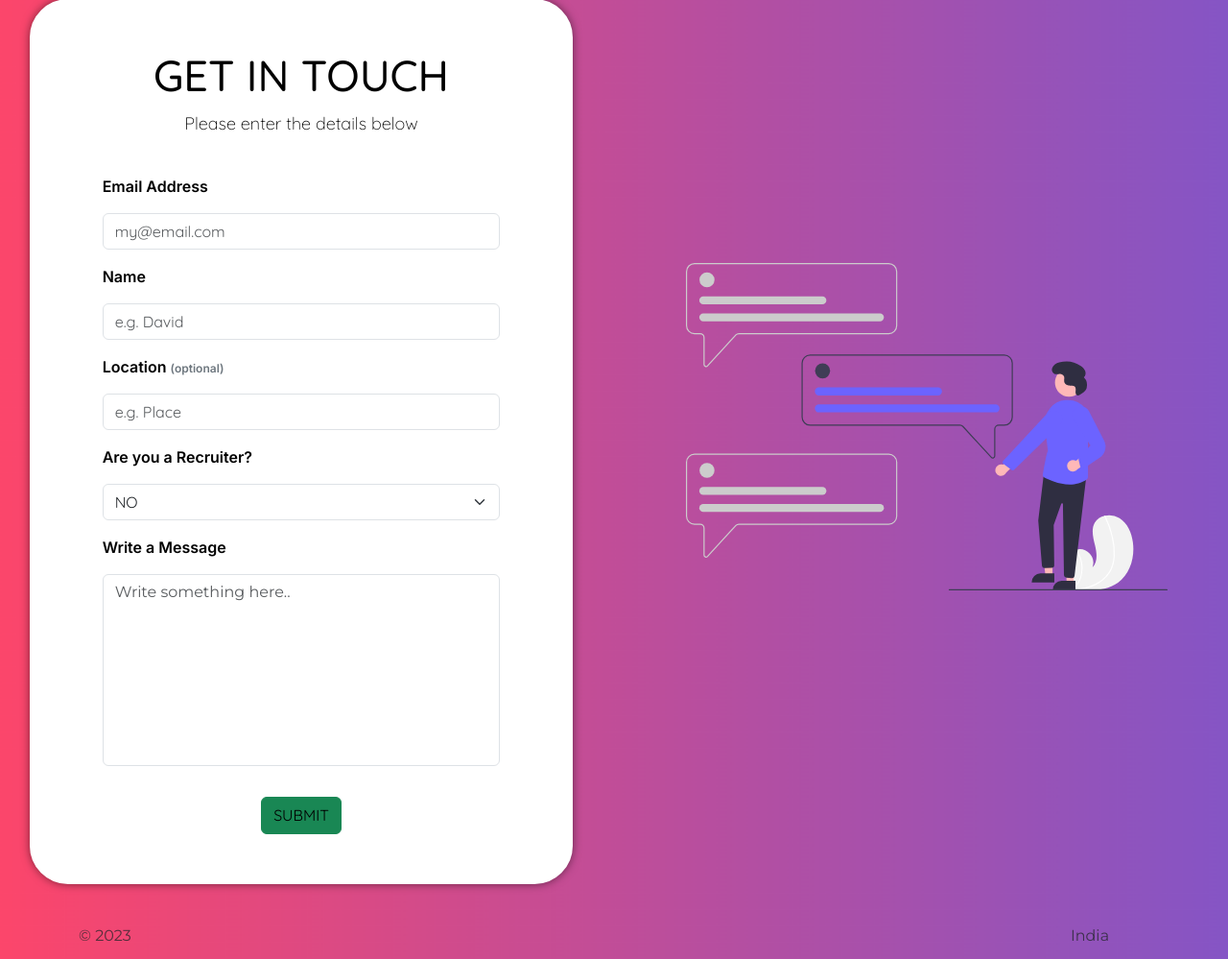
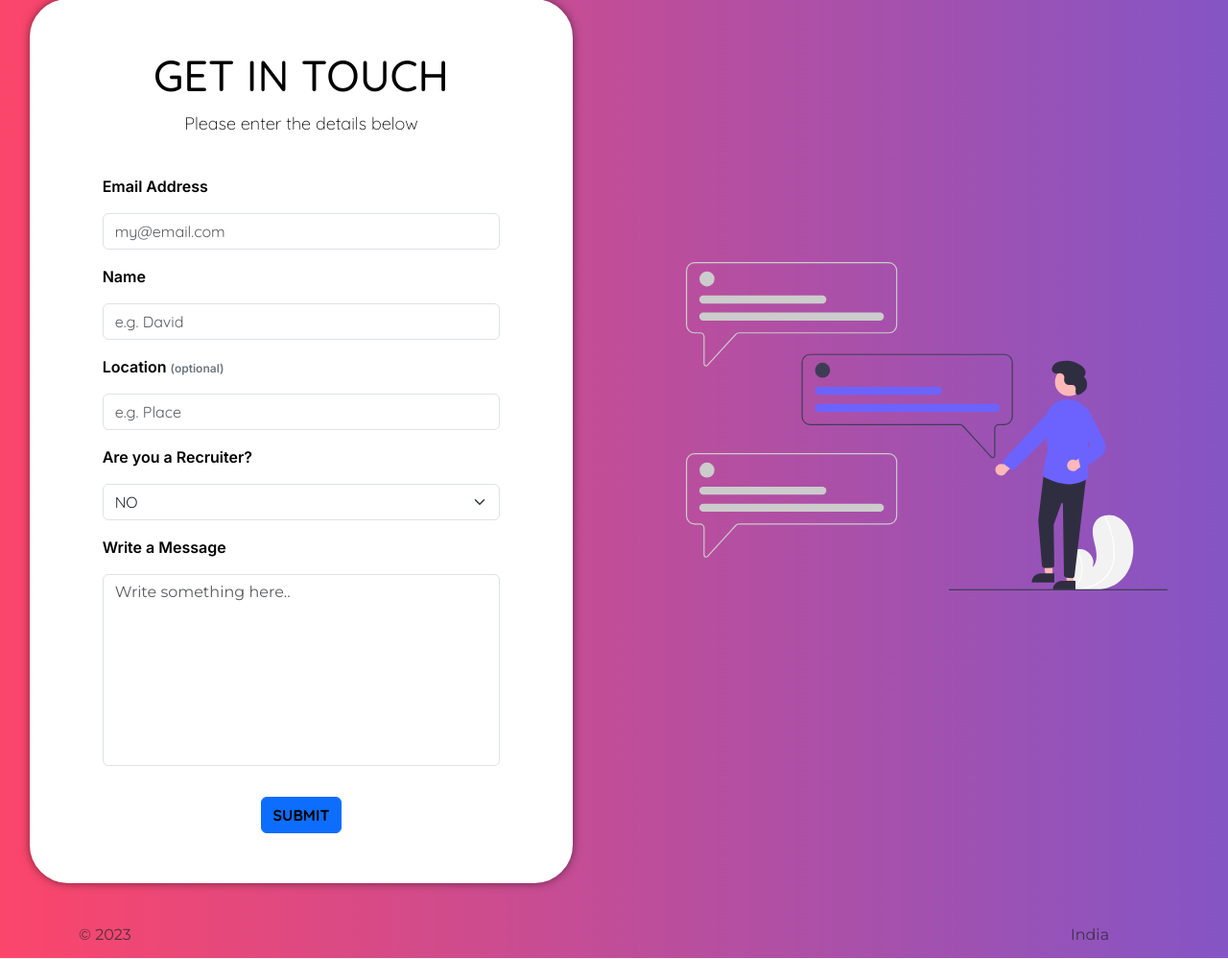
Before and after one commit to Archisman24/Portfolio-Website, a Flask app: page /contact in a window 1280 px wide. Shown: the part 149-1148 px from the top of the page at 96% size. Run offline with Flask 3, Linux system fonts and the light colour scheme; some web fonts are replaced.

Commit message:
Minor changes

```diff
--- a/templates/contact.html
+++ b/templates/contact.html
@@ -40,8 +40,8 @@
                             <label for="query" class="my-3 navs">Write a Message</label>
                             <textarea id="query" cols="40" rows="10" style="height: 200px; resize: none;" placeholder="Write something here.." class="form-control text1"></textarea>
                             <div class="text-center my-3 btn-container">
-                                <button type="button" class="btn btn-success my-3 " onclick="submitForm()" id="submitButton">
-                                    <span class="text2">SUBMIT</span>
+                                <button type="button" class="btn btn-primary my-3 " onclick="submitForm()" id="submitButton">
+                                    <span class="text2" style="font-weight: 600;">SUBMIT</span>
                                 </button>
                                 <div class="popup" id="popup">
                                     <span>Message sent!</span>
```
